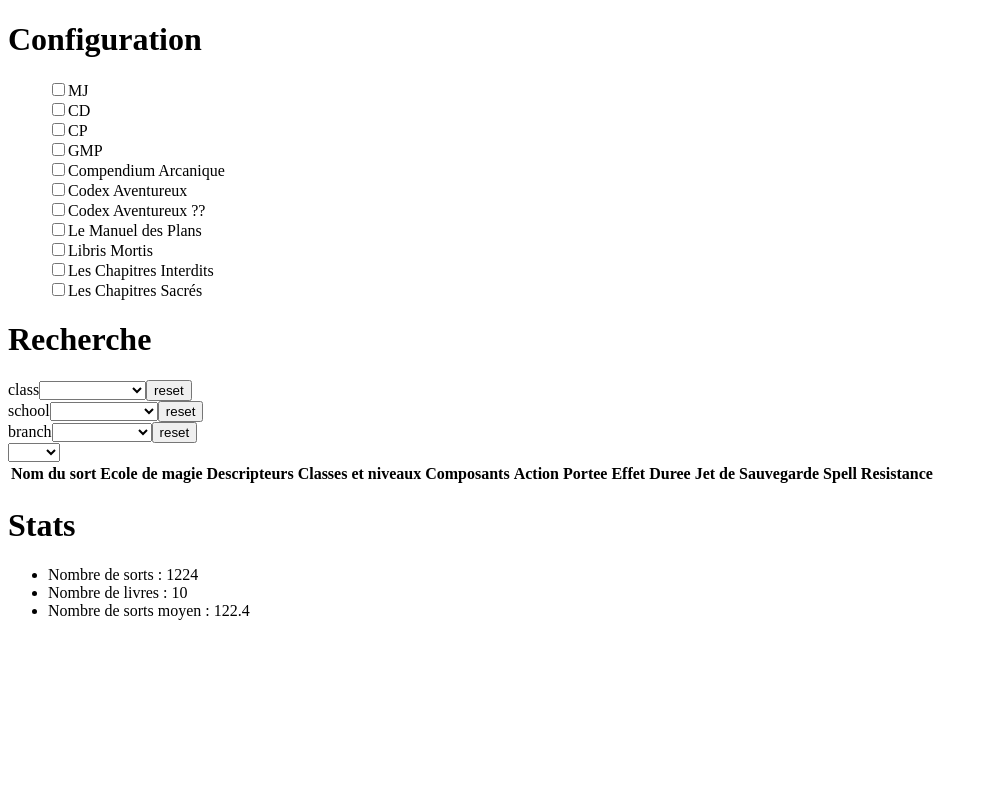
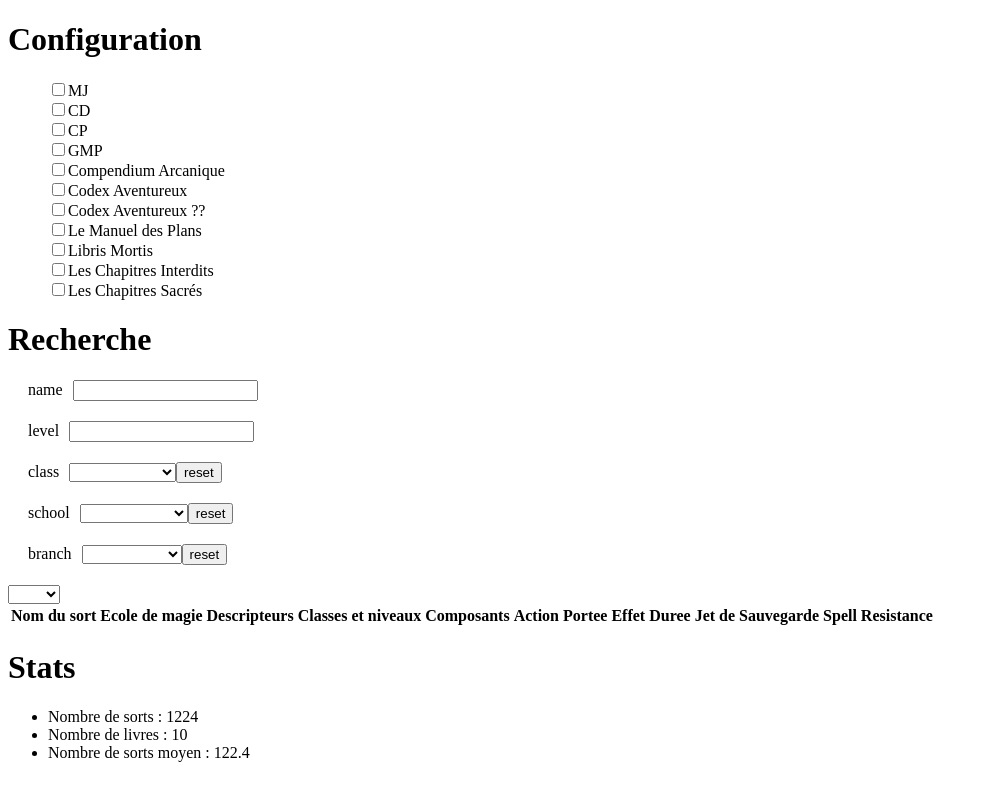
Before and after one commit to NathanLEFORT/TP_Vue, a Vue app: page / in a window 1280 px wide. Shown: the whole page, without its empty margins (0-988 px from the left). Built offline with nearby package versions, Linux system fonts and the light colour scheme.

Commit message:
TextLineFilter.vue implementation

```diff
--- a/src/components/FilterSpell.vue
+++ b/src/components/FilterSpell.vue
@@ -1,5 +1,7 @@
 <template>
   <div>
+    <TextLineFilter v-bind:name="'name'"></TextLineFilter>
+    <TextLineFilter v-bind:name="'level'"></TextLineFilter>
     <SelectLineFilter v-bind:name="'class'" v-bind:values="spellsClasses"></SelectLineFilter>
     <SelectLineFilter v-bind:name="'school'" v-bind:values="spellsSchools"></SelectLineFilter>
     <SelectLineFilter v-bind:name="'branch'" v-bind:values="spellsBranches"></SelectLineFilter>
@@ -8,9 +10,10 @@
 
 <script>
 import SelectLineFilter from "@/components/SelectLineFilter";
+import TextLineFilter from "@/components/TextLineFilter";
 export default {
   name: "FilterSpell",
-  components: {SelectLineFilter},
+  components: {SelectLineFilter, TextLineFilter},
   props: ['spellsClasses', 'spellsSchools', 'spellsBranches'],
 }
 </script>
--- a/src/components/SelectLineFilter.vue
+++ b/src/components/SelectLineFilter.vue
@@ -1,6 +1,6 @@
 <template>
-  <div>
-    <label> {{ this.name }}</label>
+  <div id="selectFilter">
+    <label id="select"> {{ this.name }}</label>
     <label>
       <select v-model="filter">
           <option selected value="" hidden disabled></option>
@@ -30,5 +30,10 @@ export default {
 </script>
 
 <style scoped>
-
+#selectFilter {
+  margin: 20px;
+}
+#select {
+  margin-right: 10px;
+}
 </style>
--- /dev/null
+++ b/src/components/TextLineFilter.vue
@@ -0,0 +1,30 @@
+<template>
+  <div id="textFilter">
+    <label id="text"> {{ this.name }}</label>
+    <label>
+      <input v-model="this.filter">
+    </label>
+  </div>
+
+</template>
+
+<script>
+export default {
+name: "TextLineFilter",
+  props: ['name'],
+  data() {
+  return {
+      filter: null
+    }
+  }
+}
+</script>
+
+<style scoped>
+#textFilter {
+  margin: 20px;
+}
+#text {
+  margin-right: 10px;
+}
+</style>
```
